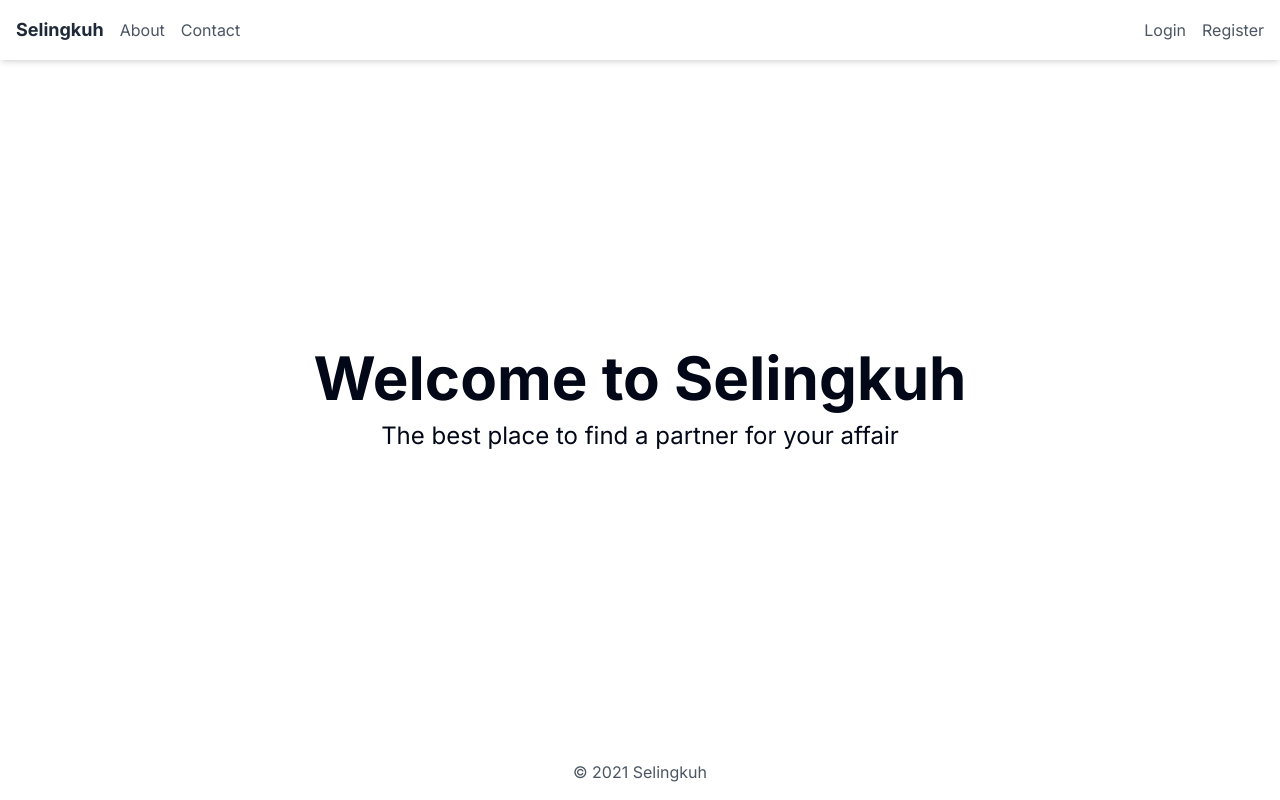
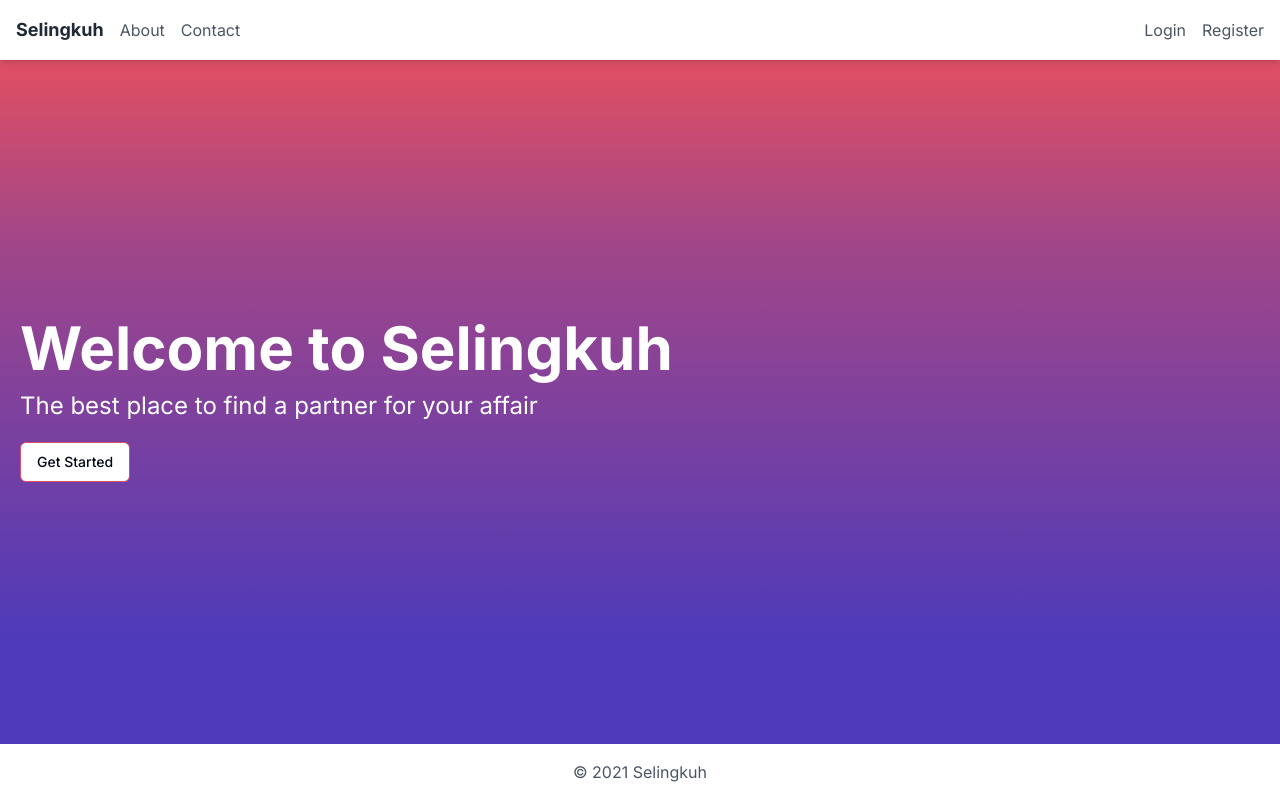
Before and after one commit to Skilvul-KM4-FE8/selingkuh-ts, a Next.js app: page / in a window 1280 px wide. Built offline with nearby package versions, Linux system fonts and the light colour scheme.

Commit message:
push button coloring

```diff
--- a/src/app/globals.css
+++ b/src/app/globals.css
@@ -79,4 +79,8 @@
   .bg-selingkuh {
     @apply bg-gradient-to-b from-[#DB4E66] from-10% via-[#A24688] via-30% to-[#4E3ABA] to-80%;
   }
+
+  .border-selingkuh {
+    @apply border-[#DB4E66];
+  }
 }
--- a/src/app/page.tsx
+++ b/src/app/page.tsx
@@ -2,17 +2,25 @@
 
 import Footer from "@/components/layout/Footer";
 import Navbar from "@/components/layout/Navbar";
+import { Button } from "@/components/ui/button";
 
 export default function Home() {
   return (
     <>
       <Navbar />
-      <div className="flex flex-col items-center justify-center min-h-screen py-2 ">
-        <h1 className="text-6xl font-bold">Welcome to Selingkuh</h1>
-        <p className="mt-3 text-2xl">
+
+      <div className="flex flex-col items-start justify-center min-h-screen py-2 bg-selingkuh">
+        <h1 className="md:text-6xl text-5xl text-white font-bold mx-5 ">
+          Welcome to Selingkuh
+        </h1>
+        <p className="mt-3 md:text-2xl mx-5 text-white">
           The best place to find a partner for your affair
         </p>
+        <Button className="mt-5 mx-5" variant="outline">
+          Get Started
+        </Button>
       </div>
+
       <Footer />
     </>
   );
--- a/src/components/ui/button.tsx
+++ b/src/components/ui/button.tsx
@@ -1,8 +1,8 @@
-import * as React from "react"
-import { Slot } from "@radix-ui/react-slot"
-import { cva, type VariantProps } from "class-variance-authority"
+import * as React from "react";
+import { Slot } from "@radix-ui/react-slot";
+import { cva, type VariantProps } from "class-variance-authority";
 
-import { cn } from "@/lib/utils"
+import { cn } from "@/lib/utils";
 
 const buttonVariants = cva(
   "inline-flex items-center justify-center whitespace-nowrap rounded-md text-sm font-medium ring-offset-background transition-colors focus-visible:outline-none focus-visible:ring-2 focus-visible:ring-ring focus-visible:ring-offset-2 disabled:pointer-events-none disabled:opacity-50",
@@ -13,7 +13,7 @@ const buttonVariants = cva(
         destructive:
           "bg-destructive text-destructive-foreground hover:bg-destructive/90",
         outline:
-          "border border-input bg-background hover:bg-accent hover:text-accent-foreground",
+          "border border-input blur-none border-selingkuh bg-background hover:bg-selingkuh hover:text-white hover:border-white",
         secondary:
           "bg-secondary text-secondary-foreground hover:bg-secondary/80",
         ghost: "hover:bg-accent hover:text-accent-foreground",
@@ -31,26 +31,26 @@ const buttonVariants = cva(
       size: "default",
     },
   }
-)
+);
 
 export interface ButtonProps
   extends React.ButtonHTMLAttributes<HTMLButtonElement>,
     VariantProps<typeof buttonVariants> {
-  asChild?: boolean
+  asChild?: boolean;
 }
 
 const Button = React.forwardRef<HTMLButtonElement, ButtonProps>(
   ({ className, variant, size, asChild = false, ...props }, ref) => {
-    const Comp = asChild ? Slot : "button"
+    const Comp = asChild ? Slot : "button";
     return (
       <Comp
         className={cn(buttonVariants({ variant, size, className }))}
         ref={ref}
         {...props}
       />
-    )
+    );
   }
-)
-Button.displayName = "Button"
+);
+Button.displayName = "Button";
 
-export { Button, buttonVariants }
+export { Button, buttonVariants };
--- a/src/pages/register/page.tsx
+++ /dev/null
@@ -1,9 +0,0 @@
-import React from "react";
-
-export default function Page() {
-  return (
-    <div>
-      <h1>Page</h1>
-    </div>
-  );
-}
```
